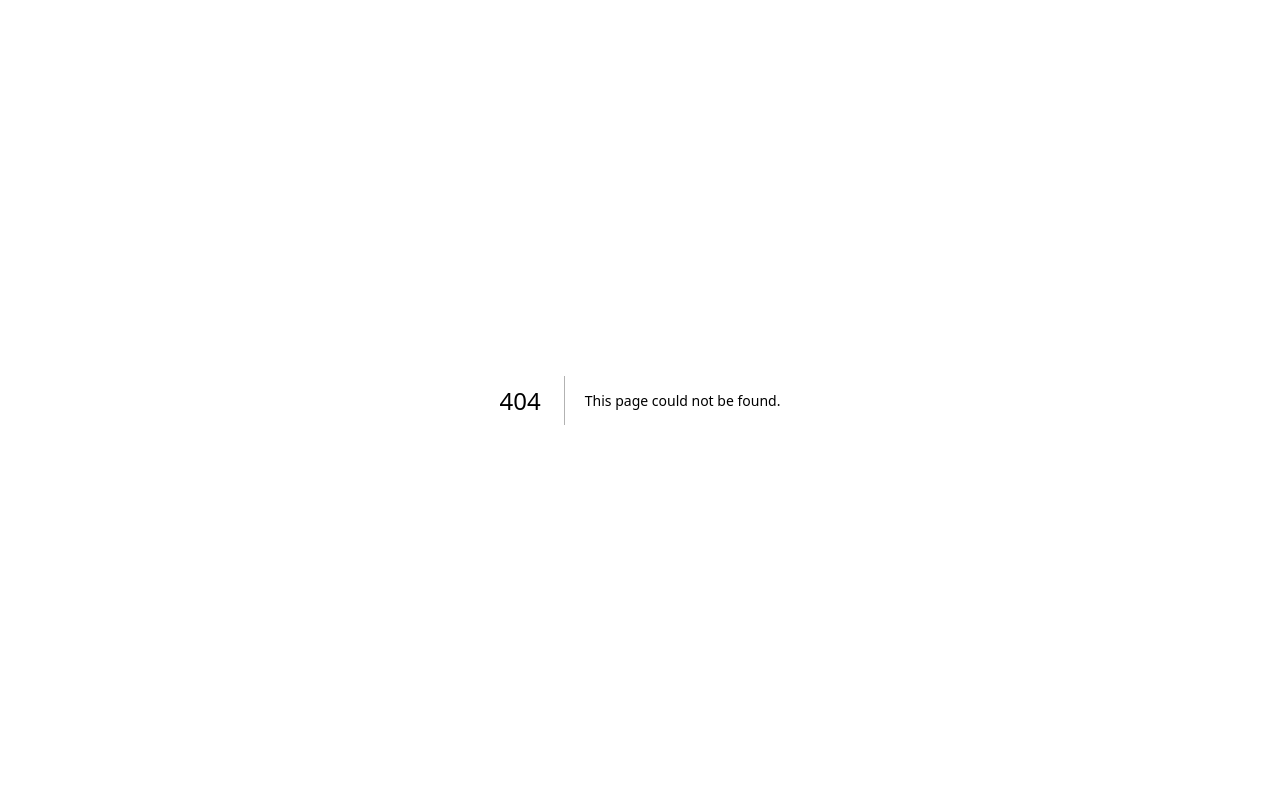
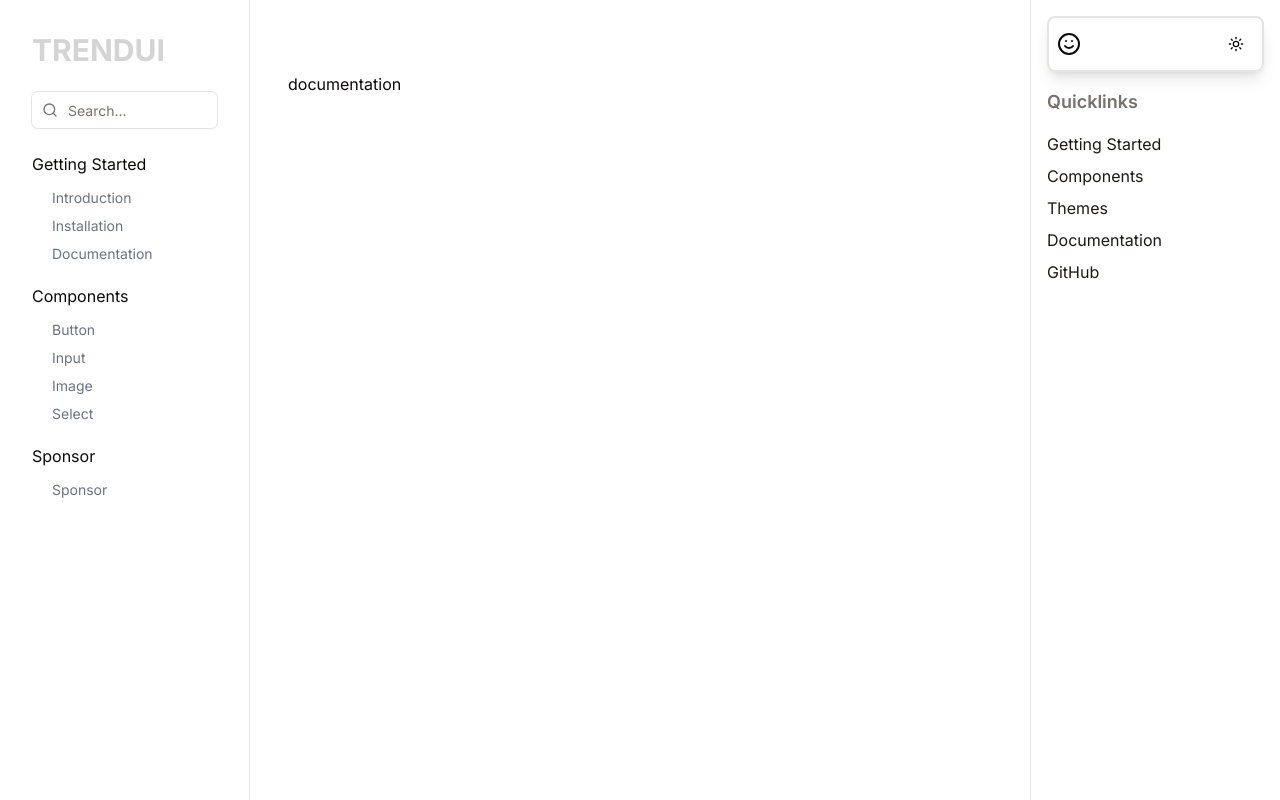
Before and after one commit to shahriarsajeeb/trendui-react-native, a Next.js app: page /docs/documentation in a window 1280 px wide. Before the commit this address had no page. Built offline with nearby package versions, Linux system fonts and the light colour scheme.

Commit message:
Add a new feature

```diff
--- /dev/null
+++ b/app/docs/[docs]/page.tsx
@@ -0,0 +1,9 @@
+"use client";
+
+import React from "react";
+
+const page = ({ params }: { params: { docs: string } }) => {
+  return <div>{params.docs}</div>;
+};
+
+export default page;
--- /dev/null
+++ b/app/docs/components/[component]/page.tsx
@@ -0,0 +1,9 @@
+"use client";
+
+import React from "react";
+
+const page = ({ params }: { params: { component: string } }) => {
+  return <div>{params.component}</div>;
+};
+
+export default page;
--- /dev/null
+++ b/app/docs/components/page.tsx
@@ -0,0 +1,9 @@
+import React from 'react'
+
+const page = () => {
+  return (
+    <div>page</div>
+  )
+}
+
+export default page
--- /dev/null
+++ b/app/docs/sponsor/[sponsor]/page.tsx
@@ -0,0 +1,9 @@
+"use client";
+
+import React from "react";
+
+const page = ({ params }: { params: { sponsor: string } }) => {
+  return <div>{params.sponsor}</div>;
+};
+
+export default page;
--- a/app/layout.tsx
+++ b/app/layout.tsx
@@ -1,15 +1,15 @@
-import '@/app/globals.css';
-import { Analytics } from '@vercel/analytics/next';
-import { Inter } from 'next/font/google';
-import { ThemeProvider } from '@/components/theme-provider';
+import "@/app/globals.css";
+import { Analytics } from "@vercel/analytics/next";
+import { Inter } from "next/font/google";
+import { ThemeProvider } from "@/components/theme-provider";
 
-const inter = Inter({ subsets: ['latin'] });
+const inter = Inter({ subsets: ["latin"] });
 
 export const metadata = {
-  title: 'TrendUI - Modern UI for React Native',
+  title: "TrendUI - Modern UI for React Native",
   description:
-    'A modern UI library for React Native, supporting Tailwind CSS and Stylesheets.',
-  keywords: 'TrendUI, React Native, Tailwind, Styling, Expo',
+    "A modern UI library for React Native, supporting Tailwind CSS and Stylesheets.",
+  keywords: "TrendUI, React Native, Tailwind, Styling, Expo",
 };
 
 export default function RootLayout({
@@ -20,14 +20,27 @@ export default function RootLayout({
   return (
     <html lang="en">
       <head>
+        <meta charSet="UTF-8" />
+        <meta httpEquiv="X-UA-Compatible" content="IE=edge" />
+        <meta name="viewport" content="width=device-width, initial-scale=1.0" />
         <title>{metadata.title}</title>
         <meta name="description" content={metadata.description} />
         <meta name="keywords" content={metadata.keywords} />
+        <link rel="preconnect" href="https://fonts.googleapis.com" />
+        <link
+          rel="preconnect"
+          href="https://fonts.gstatic.com"
+        />
+        <link
+          href="https://fonts.googleapis.com/css2?family=Inter:wght@100;200;300;400;500;600;700;800;900&display=swap"
+          rel="stylesheet"
+        />
+        <link rel="icon" type="image/png" href="/favicon.png" />
       </head>
       <body className={`${inter.className}  mx-auto`}>
         <ThemeProvider attribute="class" defaultTheme="system" enableSystem>
           {children}
-          <Analytics/>
+          <Analytics />
         </ThemeProvider>
       </body>
     </html>
--- a/components/docs/search.tsx
+++ b/components/docs/search.tsx
@@ -1,11 +1,11 @@
-"use client"
+"use client";
 
-import { SearchIcon } from 'lucide-react'
-import { Input } from "@/components/ui/input"
+import { SearchIcon } from "lucide-react";
+import { Input } from "@/components/ui/input";
 
 export function Search() {
   return (
-    <div className="relative">
+    <div className="relative mb-4">
       <SearchIcon className="absolute left-2.5 top-2.5 h-4 w-4 text-muted-foreground" />
       <Input
         type="search"
@@ -13,5 +13,5 @@ export function Search() {
         className="pl-9 mb-2 bg-background border-0 ring-1 ring-border focus-visible:ring-2"
       />
     </div>
-  )
+  );
 }
--- a/components/docs/sidebar.tsx
+++ b/components/docs/sidebar.tsx
@@ -12,6 +12,7 @@ import {
   HelpCircle,
   ArrowDownToLine,
 } from "lucide-react";
+import { useState } from "react";
 
 const navigation = [
   {
@@ -41,18 +42,47 @@ const navigation = [
   },
 ];
 
+const GETTING_STARTED = [
+  {
+    name: "Getting Started",
+    subcategories: ["Introduction", "Installation", "Documentation"],
+  },
+];
+const CATEGORIES = [
+  {
+    name: "Components",
+    subcategories: [
+      { name: "Button", isNew: false },
+      { name: "Input", isNew: false },
+      { name: "Image", isNew: false },
+      { name: "Select", isNew: false },
+    ],
+  },
+  {
+    name: "Sponsor",
+    subcategories: [{ name: "Sponsor", isNew: false }],
+  },
+];
+function normalizeURL(url: string): string {
+  return url.replace(/\s+/g, "-");
+}
+
 export function Sidebar() {
   const pathname = usePathname();
+  const [active, setActive] = useState(false);
 
   return (
     <div className="flex h-full flex-col p-4 sm:p-6 lg:p-8">
       <div className="mb-4 sm:mb-6">
         <Link href="/" className="flex items-center space-x-2">
-          <span className="text-xl sm:text-2xl lg:text-3xl text-neutral-300 font-bold">TRENDUI</span>
+          <span className="text-xl sm:text-2xl lg:text-3xl text-neutral-300 font-bold">
+            TRENDUI
+          </span>
         </Link>
       </div>
-      <nav className="mt-4 flex-1 space-y-2">
-        <Search />
+      <Search />
+
+      {/* <nav className="mt-4 flex-1 space-y-2">
         {navigation.map((item) => {
           const isActive = pathname === item.href;
           return (
@@ -72,7 +102,84 @@ export function Sidebar() {
             </Button>
           );
         })}
-      </nav>
+      </nav> */}
+      {GETTING_STARTED.map(
+        (category: { name: string; subcategories: string[] }) => {
+          return (
+            <div key={category.name} className="mb-5">
+              <h1 className="text-md mb-3 font-geistSemiBold">
+                {category.name}
+              </h1>
+              <ul className="ml-2 space-y-2">
+                {category.subcategories.map((subcategory: string) => (
+                  <li
+                    key={subcategory}
+                    onClick={() => setActive(!active)}
+                    className="w-max border-gray-500 px-3 text-sm text-gray-500 transition-colors duration-300 hover:border-l-2"
+                    onKeyDown={(e) => {
+                      if (e.key === "Enter" || e.key === " ") {
+                        setActive(!active);
+                      }
+                    }}
+                  >
+                    <Link
+                      href={`/docs/${normalizeURL(subcategory.toLowerCase())}`}
+                      className={({ isActive }) =>
+                        isActive
+                          ? "text-black dark:text-white"
+                          : "border-gray-700"
+                      }
+                    >
+                      {subcategory}
+                    </Link>
+                  </li>
+                ))}
+              </ul>
+            </div>
+          );
+        }
+      )}
+      {CATEGORIES.map((category) => {
+        return (
+          <div key={category.name} className="mb-5">
+            <h1 className="text-md mb-3 font-geistSemiBold">{category.name}</h1>
+            <ul className="ml-2 space-y-2">
+              {category.subcategories.map((subcategory) => {
+                return (
+                  <li
+                    key={subcategory.name}
+                    onClick={() => setActive(!active)}
+                    className="flex w-max cursor-pointer gap-x-3 border-gray-500 px-3 text-sm text-gray-500 transition-colors duration-300 hover:border-l-2"
+                    onKeyDown={(e) => {
+                      if (e.key === "Enter" || e.key === " ") {
+                        setActive(!active);
+                      }
+                    }}
+                  >
+                    <Link
+                      href={`/docs/${category.name.toLowerCase()}/${normalizeURL(
+                        subcategory.name.toLowerCase()
+                      )}`}
+                      className={({ isActive }) =>
+                        isActive
+                          ? "text-black dark:text-white"
+                          : "border-gray-700"
+                      }
+                    >
+                      {subcategory.name}
+                    </Link>
+                    {subcategory.isNew && (
+                      <p className="-py-2 flex items-center justify-center rounded-md border border-green-300 bg-green-300/20 px-3 text-xs leading-none text-green-300">
+                        new
+                      </p>
+                    )}
+                  </li>
+                );
+              })}
+            </ul>
+          </div>
+        );
+      })}
     </div>
   );
 }
--- a/components/landing-page.tsx
+++ b/components/landing-page.tsx
@@ -18,6 +18,7 @@ import TooggleSwitch from "./ui/landing-page/toggle-switch";
 import Image from "next/image";
 import Mesh from "../public/mesh.svg";
 import Background from "./ui/landing-page/background";
+import Link from "next/link";
 
 export function LandingPage() {
   const [isChecked, setIsChecked] = useState(true);
@@ -88,10 +89,18 @@ export function LandingPage() {
             </svg>
           </div>
           <div className="flex items-center gap-6">
-            <button className="text-zinc-400 hover:text-white">Docs</button>
-            <button className="text-zinc-400 hover:text-white">
+            <Link
+              href={"/docs/introduction"}
+              className="text-zinc-400 hover:text-white"
+            >
+              Docs
+            </Link>
+            <Link
+              href={"/docs/components/button"}
+              className="text-zinc-400 hover:text-white"
+            >
               Components
-            </button>
+            </Link>
             <button className="text-zinc-400 hover:text-white">Blog</button>
             <button className="text-zinc-400 hover:text-white">Roadmap</button>
             <div className="flex items-center gap-2 bg-zinc-900 rounded-full px-3 py-1.5">
```
Also changed, not shown: app/docs/sponsor/page.tsx (added).
